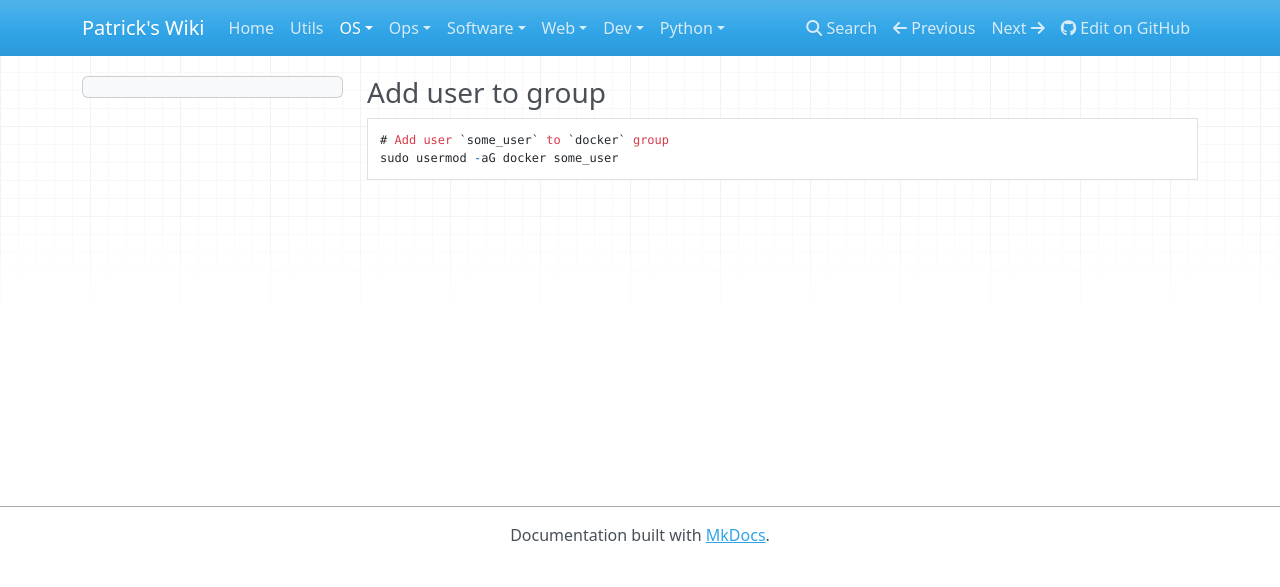
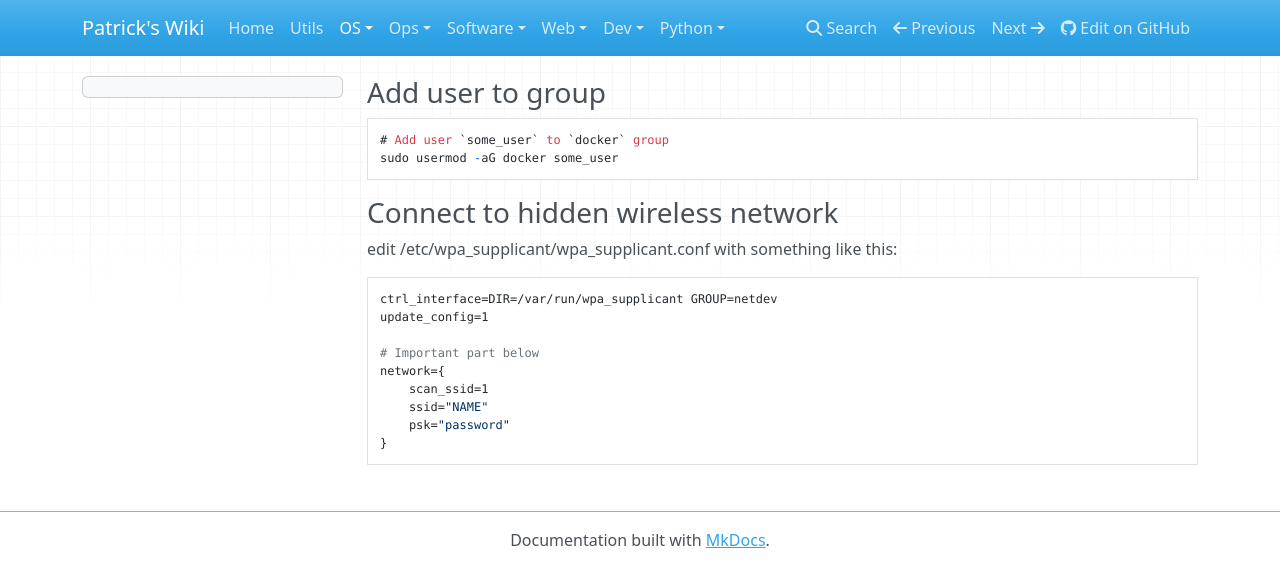
Before and after one commit to patsancu/wiki, an MkDocs documentation site: the page built from docs/OS/Linux-Unix/Admin.md, in a window 1280 px wide. Shown: the top 587 px of the page. Built offline with MkDocs 1.6.1, drawn with Linux system fonts in a browser that asks for light colours; nearby versions of some CDN libraries.

Commit message:
connect to hidden wireless network

````diff
--- a/docs/OS/Linux-Unix/Admin.md
+++ b/docs/OS/Linux-Unix/Admin.md
@@ -3,3 +3,18 @@
 # Add user `some_user` to `docker` group
 sudo usermod -aG docker some_user
 ```
+
+### Connect to hidden wireless network
+edit /etc/wpa_supplicant/wpa_supplicant.conf
+with something like this:
+```
+ctrl_interface=DIR=/var/run/wpa_supplicant GROUP=netdev
+update_config=1
+
+# Important part below
+network={
+    scan_ssid=1
+    ssid="NAME"
+    psk="password"
+}
+```
````
